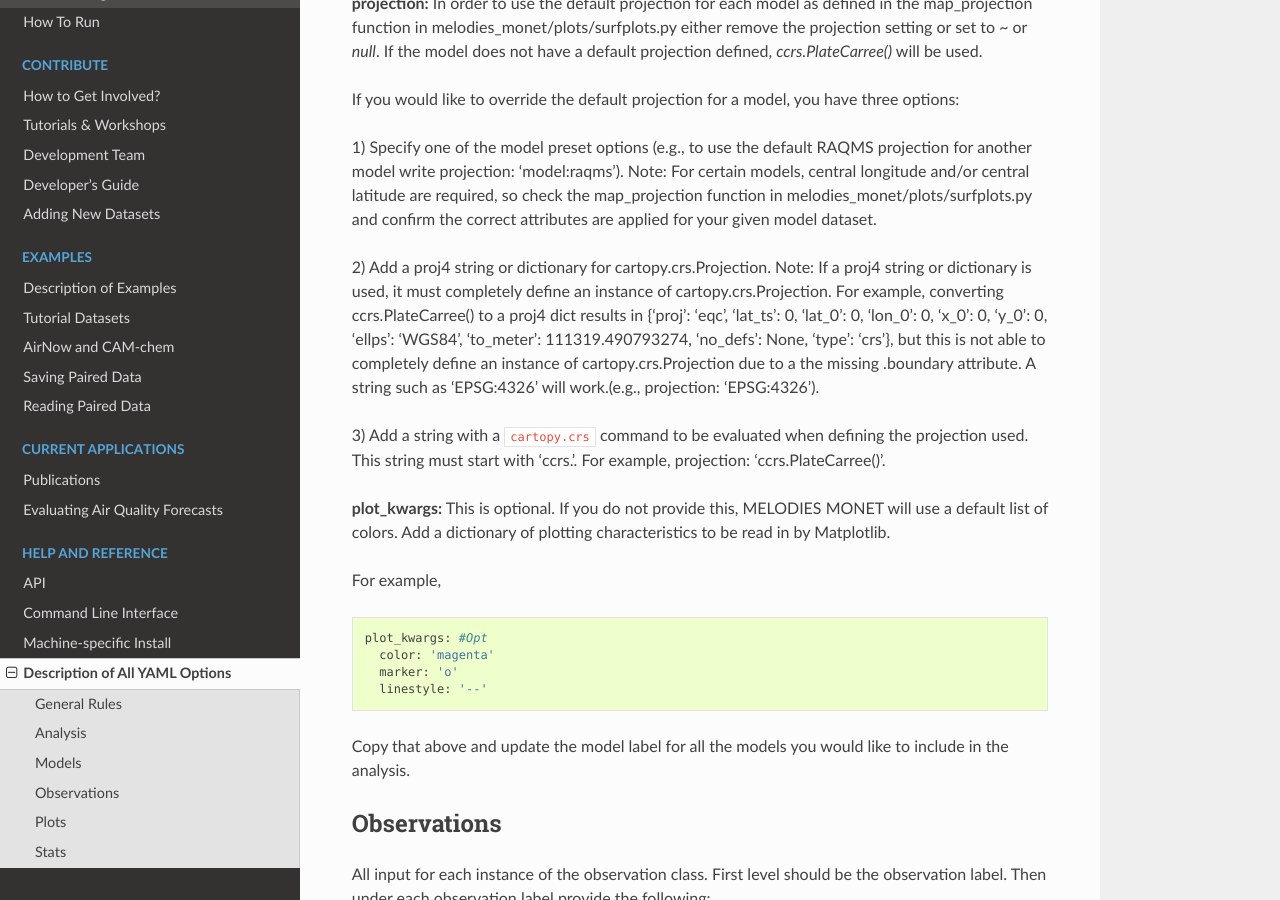
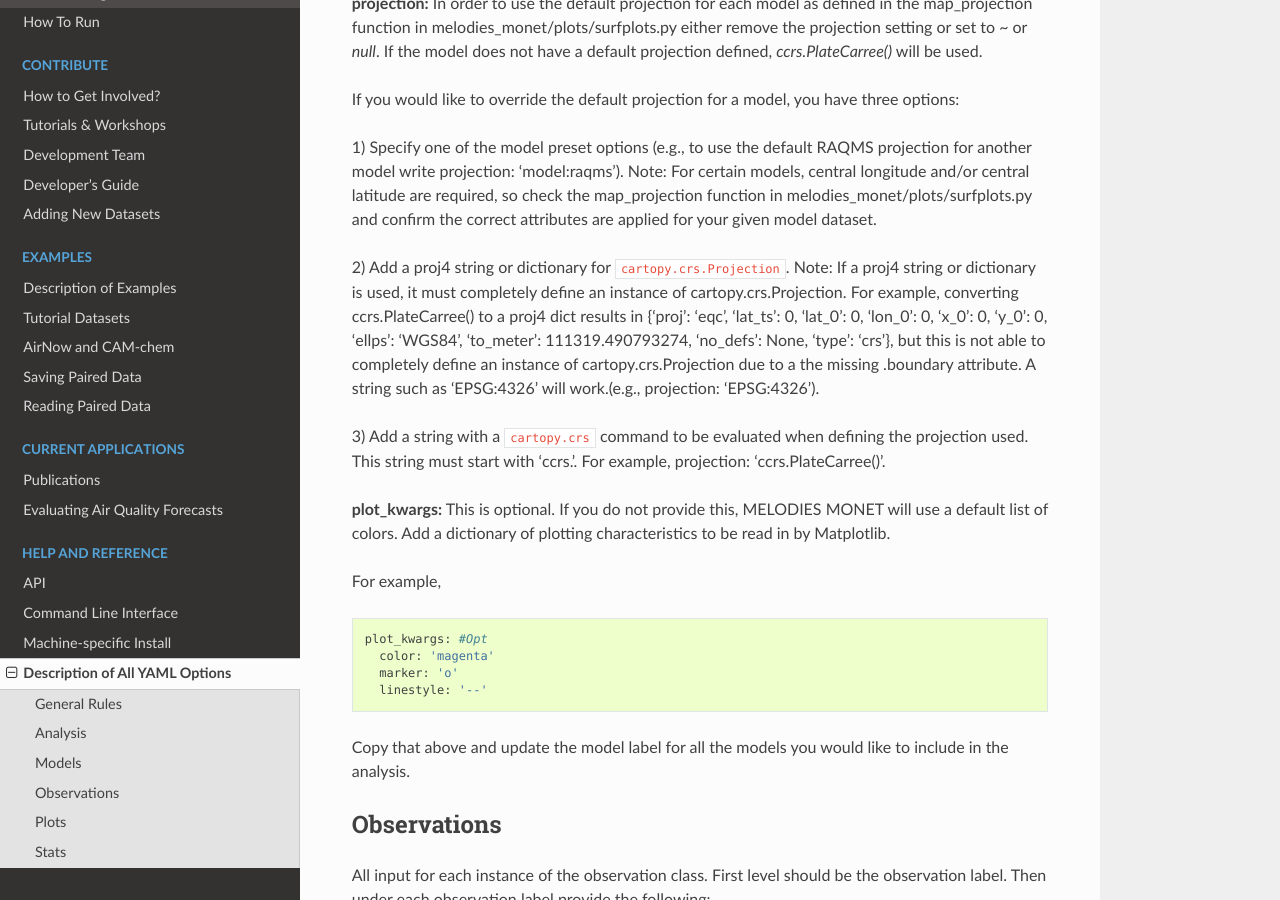
Before and after one commit to NOAA-CSL/MELODIES-MONET, a Sphinx documentation site: the page built from docs/appendix/yaml.rst, in a window 1280 px wide and 900 px high, scrolled down 3128 px. Built offline with Sphinx 7.4.7 and the Read the Docs theme 2.0.0, drawn with Linux system fonts in a browser that asks for light colours; pages that are not in the unit, such as notebooks, are missing from menus.

```diff
--- a/docs/appendix/yaml.rst
+++ b/docs/appendix/yaml.rst
@@ -143,7 +143,7 @@ models, central longitude and/or central latitude are required, so check the
 map_projection function in melodies_monet/plots/surfplots.py and confirm the
 correct attributes are applied for your given model dataset.
 
-2) Add a proj4 string or dictionary for cartopy.crs.Projection. Note: If a proj4
+2) Add a proj4 string or dictionary for ``cartopy.crs.Projection``. Note: If a proj4
 string or dictionary is used, it must completely define an instance of
 cartopy.crs.Projection. For example, converting ccrs.PlateCarree() to a proj4
 dict results in {'proj': 'eqc', 'lat_ts': 0, 'lat_0': 0, 'lon_0': 0, 'x_0': 0,
```
